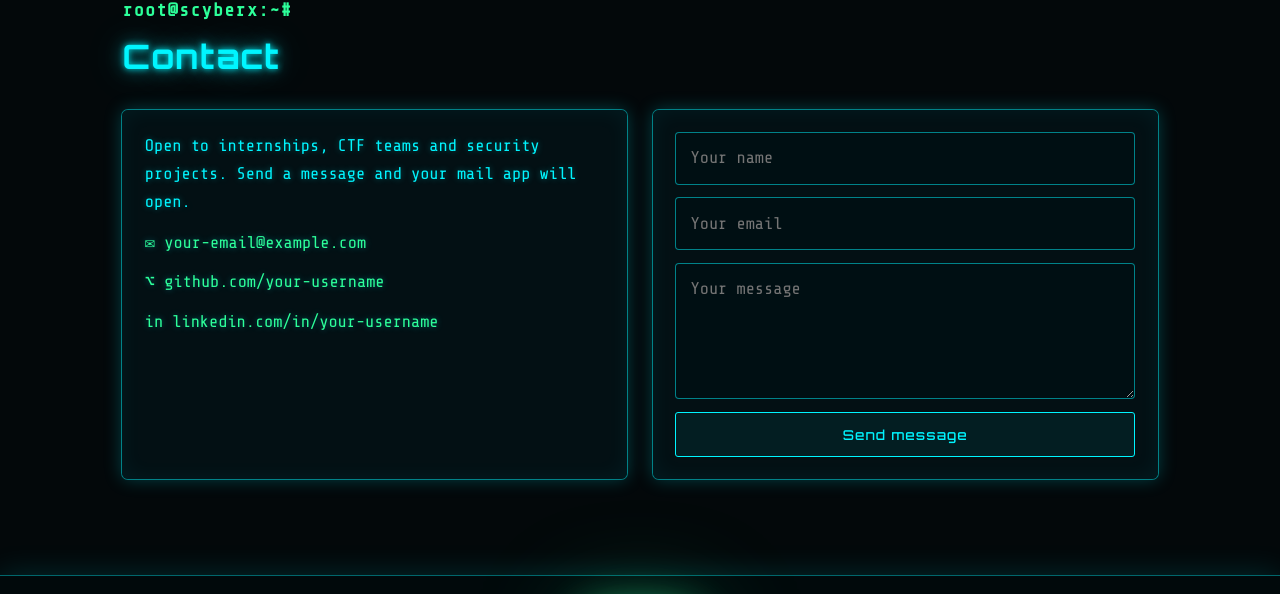
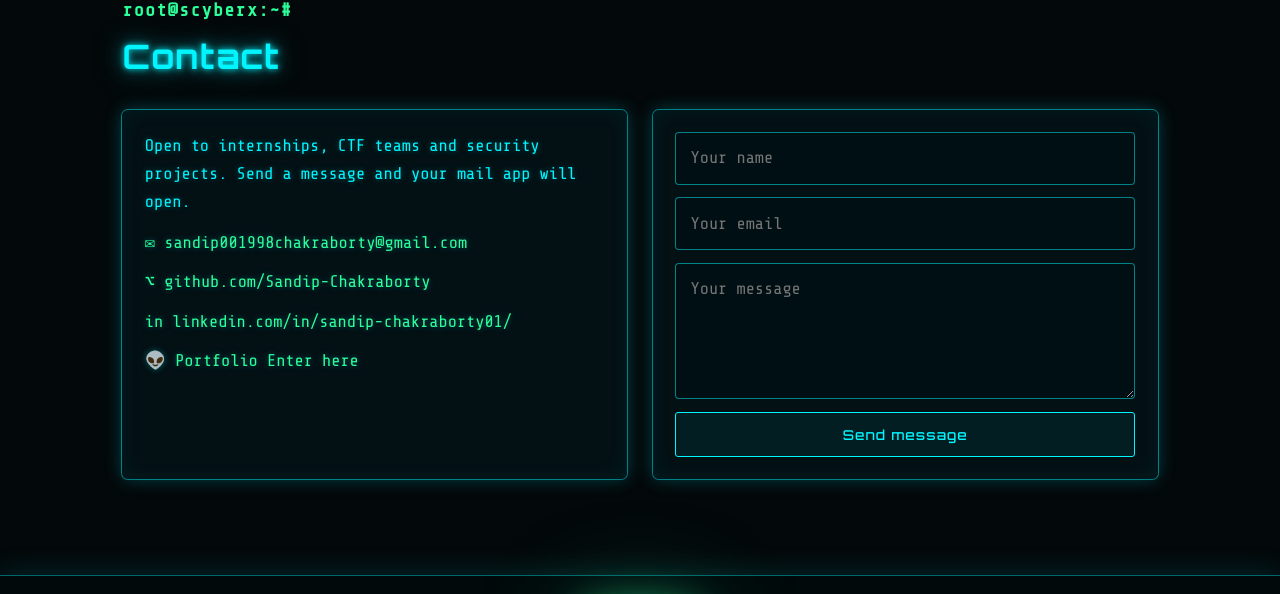
Before and after one commit to Sandip-Chakraborty/Sandip-Chakraborty, a plain HTML site: page index.html in a window 1280 px wide. Shown: the part 4144-4738 px from the top of the page. Drawn offline with nearby package versions, Linux system fonts and the light colour scheme.

Commit message:
Update index.html

```diff
--- a/index.html
+++ b/index.html
@@ -239,9 +239,10 @@ footer p{color:var(--dim);font-size:.9rem}
     <div class="panel">
       <p>Open to internships, CTF teams and security projects. Send a message and your mail app will open.</p>
       <ul class="links">
-        <li><a href="mailto:your-email@example.com">✉ your-email@example.com</a></li>
-        <li><a href="https://github.com/your-username" target="_blank" rel="noopener">⌥ github.com/your-username</a></li>
-        <li><a href="https://linkedin.com/in/your-username" target="_blank" rel="noopener">in linkedin.com/in/your-username</a></li>
+        <li><a href="mailto:sandip001998chakraborty@gmail.com">✉ sandip001998chakraborty@gmail.com</a></li>
+        <li><a href="https://github.com/Sandip-Chakraborty" target="_blank" rel="noopener">⌥ github.com/Sandip-Chakraborty</a></li>
+        <li><a href="https://www.linkedin.com/in/sandip-chakraborty01/" target="_blank" rel="noopener">in linkedin.com/in/sandip-chakraborty01/</a></li>
+		<li><a href="https://scyberx.vercel.app/" target="_blank" rel="noopener">👽 Portfolio Enter here</a></li>
       </ul>
     </div>
     <form class="panel" id="form">
```
